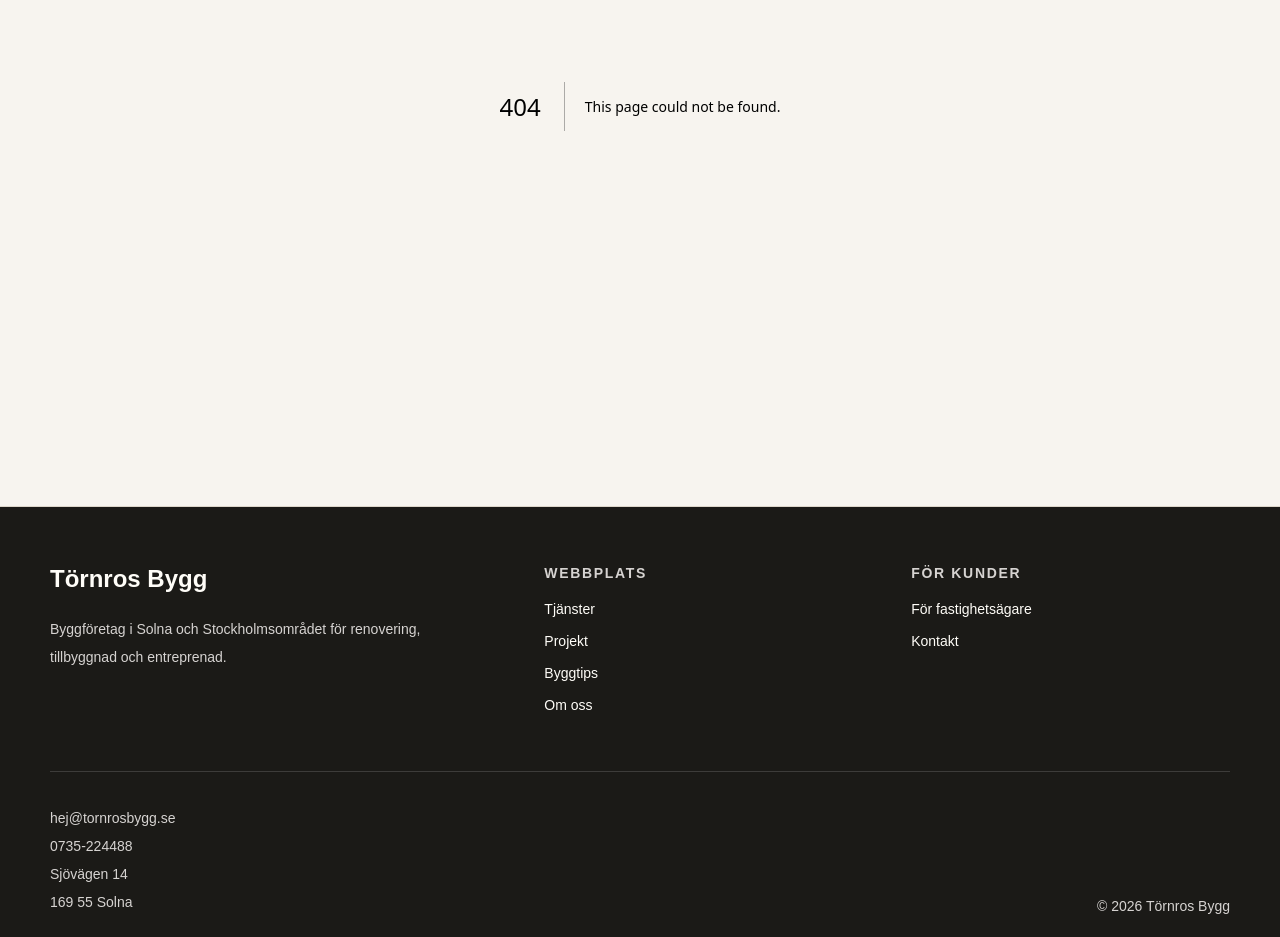
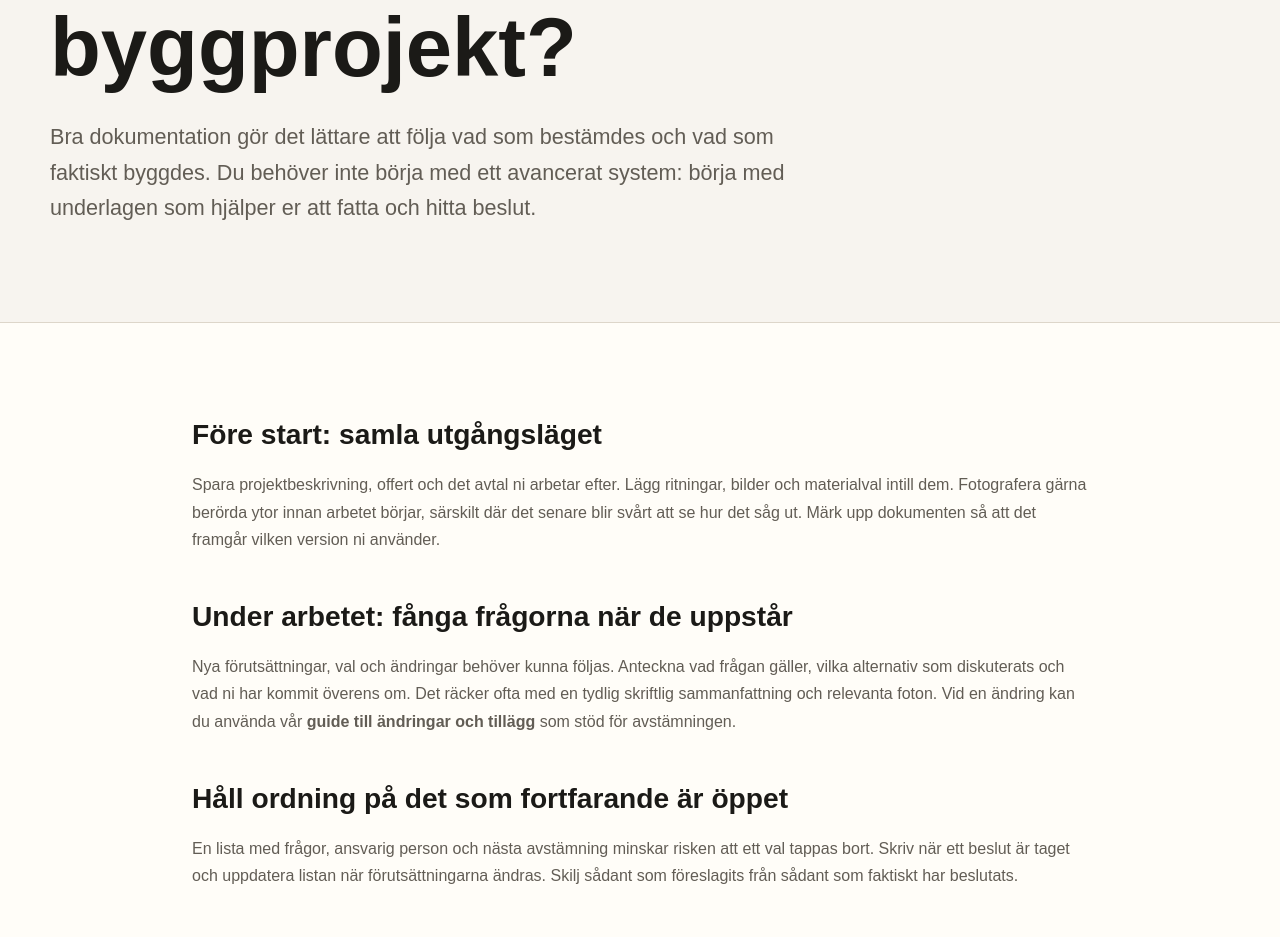
Before and after one commit to tornrosdaniel-cell/tornrosbygg-web, a Next.js app: page /byggtips/dokumentera-byggprojekt in a window 1280 px wide. Before the commit this address had no page. Shown: the part 375-1312 px from the top of the page. Built offline with nearby package versions, Linux system fonts and the light colour scheme.

Commit message:
Add practical guides on change orders and project documentation

```diff
--- /dev/null
+++ b/src/app/byggtips/andringar-tillaggsarbeten-renovering/page.tsx
@@ -0,0 +1,27 @@
+import type { Metadata } from "next";
+import Link from "next/link";
+
+export const metadata: Metadata = {
+  title: "Ändringar och tillägg vid renovering | Törnros Bygg",
+  description: "Hur hanterar du ändringar och tilläggsarbeten under en renovering? Gå igenom omfattning, pris, tid och hur beslut dokumenteras.",
+  alternates: { canonical: "/byggtips/andringar-tillaggsarbeten-renovering/" },
+};
+
+export default function ChangesDuringRenovationGuide() {
+  return (
+    <main>
+      <article>
+        <header className="container py-16 md:py-24"><div className="max-w-4xl"><Link href="/byggtips/" className="eyebrow underline underline-offset-4">Byggtips / Renovering</Link><h1 className="heading-xl mt-6">Ändringar och tillägg under en renovering</h1><p className="body-lg mt-8 max-w-3xl">Ett nytt önskemål eller något oväntat bakom en vägg kan förändra arbetet. Det blir lättare att ta ställning när ni först skiljer det nya från det som redan ingår i avtalet.</p></div></header>
+        <div className="border-y border-[var(--color-border)] bg-[var(--color-surface)]"><div className="container max-w-4xl space-y-12 py-16 md:py-24">
+          <section><h2 className="heading-md">Utgå från det ni redan har kommit överens om</h2><p className="body-copy mt-5">Ta fram offerten, eventuella ritningar och tidigare val. Handlar frågan om arbete som redan finns beskrivet, ett nytt önskemål eller en förutsättning som upptäckts under arbetet? Den skillnaden påverkar vad ni behöver reda ut innan ni går vidare. Vår guide om att <Link href="/byggtips/jamfora-bygg-offerter/" className="font-bold text-[var(--color-accent-dark)] underline">jämföra byggofferter</Link> hjälper dig att se vilka avgränsningar som bör vara tydliga från början.</p></section>
+          <section><h2 className="heading-md">Beskriv vad som har ändrats</h2><p className="body-copy mt-5">Skriv ner vad som kom fram, gärna med foto när det gäller ett befintligt förhållande. Ange vilka delar av arbetet som påverkas. En kort beskrivning som båda parter förstår är mer användbar än ett löst besked om att något ”behöver fixas”.</p></section>
+          <section><h2 className="heading-md">Stäm av pris och tid</h2><p className="body-copy mt-5">Be om en förklaring av vad den föreslagna ändringen innebär för kostnaden och tidsplanen. Om priset ännu inte går att bestämma, fråga vad det beror på och hur nästa avstämning ska göras. På så sätt kan ni ta ställning till lösningen med samma bild av följderna.</p></section>
+          <section><h2 className="heading-md">Spara beslutet där båda hittar det</h2><p className="body-copy mt-5">Notera vad ni har beslutat, vem som har svarat och vilken version av ritning eller materialval som gäller. Sammanfatta gärna ett telefonsamtal skriftligt efteråt. När flera ändringar sker blir det annars lätt att blanda ihop gamla förslag med beslut som faktiskt gäller.</p></section>
+          <section><h2 className="heading-md">Ta med ändringarna till avslutet</h2><p className="body-copy mt-5">När arbetet är klart bör överenskomna ändringar gå att känna igen i underlagen och i den slutliga sammanställningen. Spara de dokument och foton som hör till arbetet. Läs vår guide om <Link href="/byggtips/dokumentera-byggprojekt/" className="font-bold text-[var(--color-accent-dark)] underline">vilken dokumentation som är bra att behålla</Link>.</p></section>
+          <section><h2 className="heading-md">Vill du läsa mer om avtal?</h2><p className="body-copy mt-5"><a href="https://www.konsumentverket.se/varor-och-tjanster/anlita-hantverkare/" className="font-bold text-[var(--color-accent-dark)] underline underline-offset-4">Konsumentverket har vägledning om att anlita hantverkare</a>, inklusive avtal och ändringsarbeten. Guiden här är ett stöd för planering och dokumentation, inte en bedömning av vad som gäller i ett enskilt avtal.</p></section>
+        </div></div>
+      </article>
+      <section className="section"><div className="container"><div className="surface grid gap-8 p-8 md:p-12 lg:grid-cols-[1fr_auto] lg:items-center"><div><h2 className="heading-lg">Planerar du att renovera?</h2><p className="body-lg mt-5">Beskriv vad du vill förändra och vilka underlag du har, så kan vi prata om omfattningen.</p></div><Link href="/kontakt" className="button button-primary">Kontakta oss</Link></div></div></section>
+    </main>
+  );
+}
--- /dev/null
+++ b/src/app/byggtips/dokumentera-byggprojekt/page.tsx
@@ -0,0 +1,26 @@
+import type { Metadata } from "next";
+import Link from "next/link";
+
+export const metadata: Metadata = {
+  title: "Dokumentera byggprojekt: vad bör du spara? | Törnros Bygg",
+  description: "En praktisk guide till underlag före, under och efter ett byggprojekt: offert, ritningar, foton, ändringar och överlämning.",
+  alternates: { canonical: "/byggtips/dokumentera-byggprojekt/" },
+};
+
+export default function DocumentYourBuildingProjectGuide() {
+  return (
+    <main>
+      <article>
+        <header className="container py-16 md:py-24"><div className="max-w-4xl"><Link href="/byggtips/" className="eyebrow underline underline-offset-4">Byggtips / Dokumentation</Link><h1 className="heading-xl mt-6">Vad bör du dokumentera i ett byggprojekt?</h1><p className="body-lg mt-8 max-w-3xl">Bra dokumentation gör det lättare att följa vad som bestämdes och vad som faktiskt byggdes. Du behöver inte börja med ett avancerat system: börja med underlagen som hjälper er att fatta och hitta beslut.</p></div></header>
+        <div className="border-y border-[var(--color-border)] bg-[var(--color-surface)]"><div className="container max-w-4xl space-y-12 py-16 md:py-24">
+          <section><h2 className="heading-md">Före start: samla utgångsläget</h2><p className="body-copy mt-5">Spara projektbeskrivning, offert och det avtal ni arbetar efter. Lägg ritningar, bilder och materialval intill dem. Fotografera gärna berörda ytor innan arbetet börjar, särskilt där det senare blir svårt att se hur det såg ut. Märk upp dokumenten så att det framgår vilken version ni använder.</p></section>
+          <section><h2 className="heading-md">Under arbetet: fånga frågorna när de uppstår</h2><p className="body-copy mt-5">Nya förutsättningar, val och ändringar behöver kunna följas. Anteckna vad frågan gäller, vilka alternativ som diskuterats och vad ni har kommit överens om. Det räcker ofta med en tydlig skriftlig sammanfattning och relevanta foton. Vid en ändring kan du använda vår <Link href="/byggtips/andringar-tillaggsarbeten-renovering/" className="font-bold text-[var(--color-accent-dark)] underline">guide till ändringar och tillägg</Link> som stöd för avstämningen.</p></section>
+          <section><h2 className="heading-md">Håll ordning på det som fortfarande är öppet</h2><p className="body-copy mt-5">En lista med frågor, ansvarig person och nästa avstämning minskar risken att ett val tappas bort. Skriv när ett beslut är taget och uppdatera listan när förutsättningarna ändras. Skilj sådant som föreslagits från sådant som faktiskt har beslutats.</p></section>
+          <section><h2 className="heading-md">Vid avslut: samla det som lämnas över</h2><p className="body-copy mt-5">Be om de handlingar som hör till just ditt projekt, till exempel relevanta produktuppgifter, instruktioner och dokumentation för utförda arbeten. Stäm av eventuella återstående punkter och vem som gör vad. Spara slutliga ritningar och bilder tillsammans med tidigare beslut, så går projektet att förstå även senare.</p></section>
+          <section><h2 className="heading-md">Välj ett sätt som ni faktiskt använder</h2><p className="body-copy mt-5">En del använder mappar och e-post; andra vill samla kommunikationen i en projektplattform. Daniel Törnros, som driver Törnros Bygg, står också bakom den separata plattformen <a href="https://hantverkshjalpen.nu/" className="font-bold text-[var(--color-accent-dark)] underline underline-offset-4">Hantverkshjälpen.nu</a>, där beställare och utförare kan samla bland annat dokument, ändringar och frågor. Den är frivillig och ersätter inte era överenskommelser eller den dokumentation som hör till utfört arbete.</p></section>
+        </div></div>
+      </article>
+      <section className="section"><div className="container"><div className="surface grid gap-8 p-8 md:p-12 lg:grid-cols-[1fr_auto] lg:items-center"><div><h2 className="heading-lg">Har du ett projekt på gång?</h2><p className="body-lg mt-5">Berätta vad du vill bygga eller renovera och vilka underlag du redan har.</p></div><Link href="/kontakt" className="button button-primary">Beskriv ditt projekt</Link></div></div></section>
+    </main>
+  );
+}
--- a/src/app/byggtips/page.tsx
+++ b/src/app/byggtips/page.tsx
@@ -4,7 +4,7 @@ import Link from "next/link";
 export const metadata: Metadata = {
   title: "Byggtips & guider inför ditt projekt | Törnros Bygg",
   description:
-    "Läs guider om badrumspris, renoveringens omfattning, dränering, byggofferter och tillbyggnad. Praktiska råd inför ditt byggprojekt.",
+    "Guider om renovering, badrum, dränering, byggofferter, tillbyggnad, ändringar och dokumentation inför ditt byggprojekt.",
   alternates: { canonical: "/byggtips/" },
 };
 
@@ -45,6 +45,18 @@ const guides = [
     text: "Gå igenom fukttecken, huset, marken och vad som behöver återställas.",
     href: "/byggtips/infor-dranering/",
   },
+  {
+    eyebrow: "Renovering",
+    title: "Ändringar och tillägg under en renovering",
+    text: "Så stämmer du av nya önskemål och oväntade förutsättningar med tydliga beslut om omfattning, pris och tid.",
+    href: "/byggtips/andringar-tillaggsarbeten-renovering/",
+  },
+  {
+    eyebrow: "Dokumentation",
+    title: "Vad bör du dokumentera i ett byggprojekt?",
+    text: "Samla rätt underlag före, under och efter arbetet, från offert och foton till ändringar och överlämning.",
+    href: "/byggtips/dokumentera-byggprojekt/",
+  },
 ];
 
 export default function ByggtipsPage() {
--- a/src/app/sitemap.ts
+++ b/src/app/sitemap.ts
@@ -20,6 +20,8 @@ const routes = [
   "/byggtips/vad-kostar-badrumsrenovering/",
   "/byggtips/totalrenovering-eller-delrenovering/",
   "/byggtips/infor-dranering/",
+  "/byggtips/andringar-tillaggsarbeten-renovering/",
+  "/byggtips/dokumentera-byggprojekt/",
   "/projekt/",
   "/projekt/renovering-namndemansgatan-solna/",
   "/projekt/tillbyggnad-sjovagen-solna/",
```
